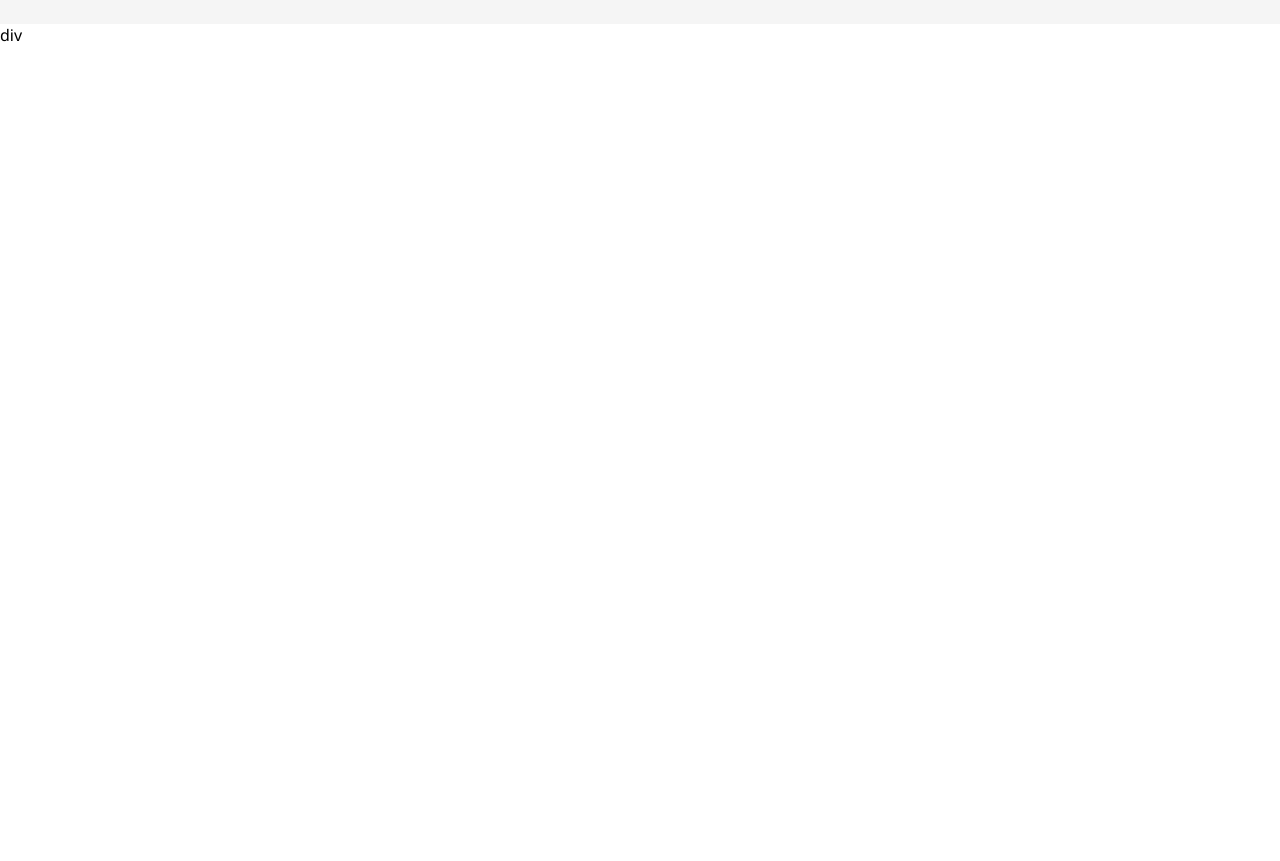
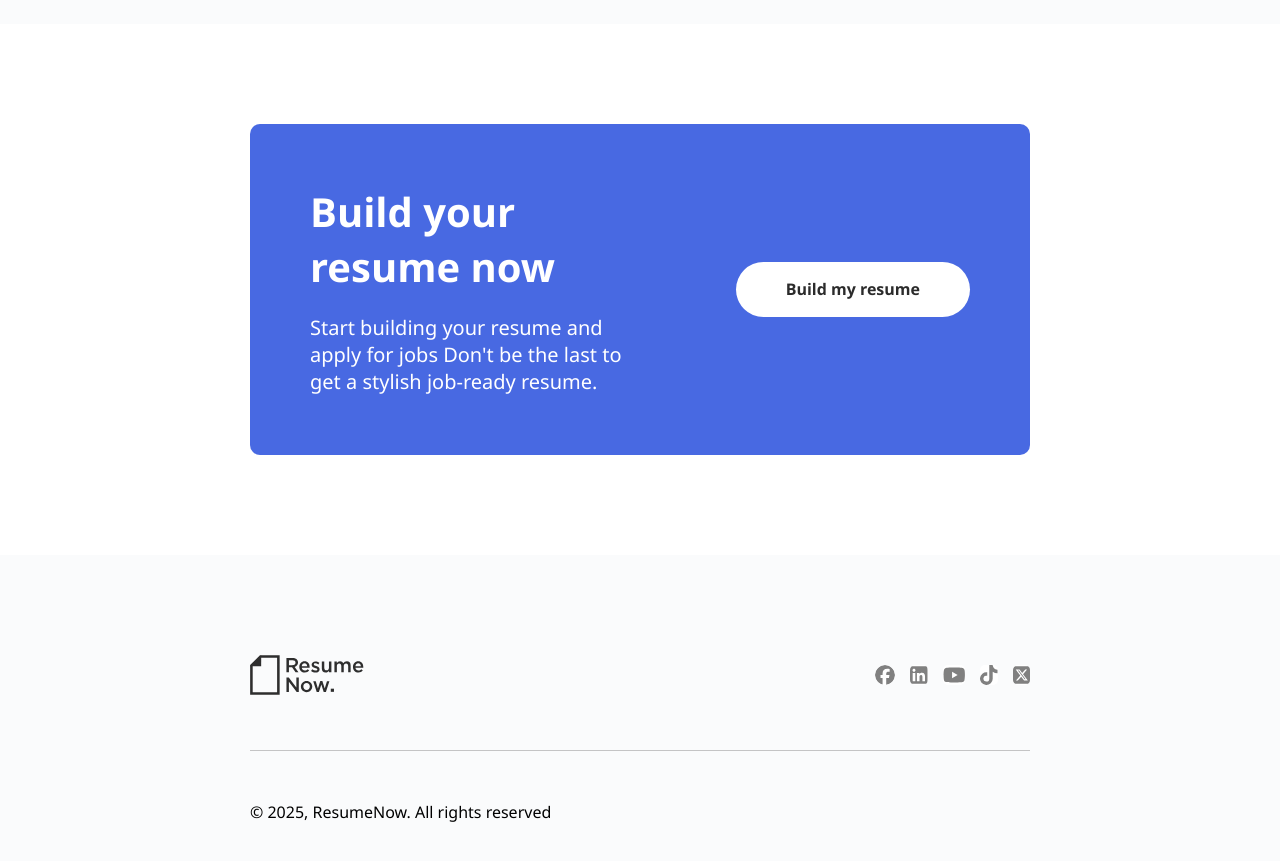
Before and after one commit to Ella59081/ResumeBuilder, a React (Vite) app: page / in a window 1280 px wide. Shown: the part 3000-3861 px from the top of the page. Before the commit the page ends 3046 px from the top, so only its background shows below. Built offline with nearby package versions, Linux system fonts and the light colour scheme.

Commit message:
addition

```diff
--- a/src/Pages/Home/Home.jsx
+++ b/src/Pages/Home/Home.jsx
@@ -46,15 +46,15 @@ function Home(){
                 <div className="temp-grid">
                     <div>
                         <img src="/src/assets/images/template(1).svg" alt="" />
-                        <a className='use' href="">Use this template</a>
+                        <Link to="templates"className='use'>Use this template</Link>
                     </div>
                     <div>
                         <img src="/src/assets/images/template(2).svg" alt="" />
-                        <a className='use' href="">Use this template</a>
+                        <Link to="templates"className='use'>Use this template</Link>
                     </div>
                     <div>
                         <img src="/src/assets/images/resume-Template (1).avif" alt="" />
-                        <a className='use' href="">Use this template</a>
+                        <Link to="templates"className='use'>Use this template</Link>
                     </div>
                 </div>
             </div>
@@ -103,7 +103,43 @@ function Home(){
                     <Link to="templates">Build resume now</Link>
                 </div>
             </div>
-            div
+            <div className="start-now">
+                <div className="inner-div">
+                    <div>
+                        <h1>Build your resume now</h1>
+                        <p>
+                            Start building your resume and apply for jobs
+                            Don't be the last to get a stylish job-ready resume.
+                        </p>
+                    </div>
+                    <Link to="templates">Build my resume</Link>
+                </div>
+            </div>
+            <div className="footer">
+                <div className="foot1">
+                    <Link to="/" className='logo'  href=""><img src="/src/assets/images/logo-resume-now.svg" alt="" /></Link>
+                    <div className="socails">
+                        <span>
+                            <svg className="face" xmlns="http://www.w3.org/2000/svg" viewBox="0 0 512 512"><path d="M512 256C512 114.6 397.4 0 256 0S0 114.6 0 256C0 376 82.7 476.8 194.2 504.5V334.2H141.4V256h52.8V222.3c0-87.1 39.4-127.5 125-127.5c16.2 0 44.2 3.2 55.7 6.4V172c-6-.6-16.5-1-29.6-1c-42 0-58.2 15.9-58.2 57.2V256h83.6l-14.4 78.2H287V510.1C413.8 494.8 512 386.9 512 256h0z"/></svg>
+                        </span>
+                        <span>
+                            <svg className="l-in" xmlns="http://www.w3.org/2000/svg" viewBox="0 0 448 512"><path d="M416 32H31.9C14.3 32 0 46.5 0 64.3v383.4C0 465.5 14.3 480 31.9 480H416c17.6 0 32-14.5 32-32.3V64.3c0-17.8-14.4-32.3-32-32.3zM135.4 416H69V202.2h66.5V416zm-33.2-243c-21.3 0-38.5-17.3-38.5-38.5S80.9 96 102.2 96c21.2 0 38.5 17.3 38.5 38.5 0 21.3-17.2 38.5-38.5 38.5zm282.1 243h-66.4V312c0-24.8-.5-56.7-34.5-56.7-34.6 0-39.9 27-39.9 54.9V416h-66.4V202.2h63.7v29.2h.9c8.9-16.8 30.6-34.5 62.9-34.5 67.2 0 79.7 44.3 79.7 101.9V416z"/></svg>
+                        </span>
+                        <span>
+                            <svg className="y-tube" xmlns="http://www.w3.org/2000/svg" viewBox="0 0 576 512"><path d="M549.7 124.1c-6.3-23.7-24.8-42.3-48.3-48.6C458.8 64 288 64 288 64S117.2 64 74.6 75.5c-23.5 6.3-42 24.9-48.3 48.6-11.4 42.9-11.4 132.3-11.4 132.3s0 89.4 11.4 132.3c6.3 23.7 24.8 41.5 48.3 47.8C117.2 448 288 448 288 448s170.8 0 213.4-11.5c23.5-6.3 42-24.2 48.3-47.8 11.4-42.9 11.4-132.3 11.4-132.3s0-89.4-11.4-132.3zm-317.5 213.5V175.2l142.7 81.2-142.7 81.2z"/></svg>
+                        </span>
+                        <span>
+                            <svg className="tiktok" xmlns="http://www.w3.org/2000/svg" viewBox="0 0 448 512"><path d="M448 209.9a210.1 210.1 0 0 1 -122.8-39.3V349.4A162.6 162.6 0 1 1 185 188.3V278.2a74.6 74.6 0 1 0 52.2 71.2V0l88 0a121.2 121.2 0 0 0 1.9 22.2h0A122.2 122.2 0 0 0 381 102.4a121.4 121.4 0 0 0 67 20.1z"/></svg>
+                        </span>
+                        <span>
+                            <svg className="twitter" xmlns="http://www.w3.org/2000/svg" viewBox="0 0 448 512"><path d="M64 32C28.7 32 0 60.7 0 96V416c0 35.3 28.7 64 64 64H384c35.3 0 64-28.7 64-64V96c0-35.3-28.7-64-64-64H64zm297.1 84L257.3 234.6 379.4 396H283.8L209 298.1 123.3 396H75.8l111-126.9L69.7 116h98l67.7 89.5L313.6 116h47.5zM323.3 367.6L153.4 142.9H125.1L296.9 367.6h26.3z"/></svg>
+                        </span>
+                    </div>
+                </div>
+                <div className="foot2">
+                    <p>© 2025, ResumeNow. All rights reserved</p>
+                </div>
+            </div>
         </div>
 
         </>
--- a/src/Pages/Home/home.css
+++ b/src/Pages/Home/home.css
@@ -181,7 +181,7 @@
 }
 .how-to{
     padding: 50px 250px;
-    background-color: whitesmoke;
+    background-color: #fafbfc;
 }
 .how-to > p{
     font-size: 20px;
@@ -240,3 +240,92 @@
 .card p{
     font-size: 17px;
 }
+.start-now{
+    padding: 100px 250px;
+}
+.inner-div{
+    padding: 60px;
+    display: flex;
+    justify-content: space-between;
+    align-items: center;
+    background-color: rgb(72, 105, 226);
+    color: white;
+    border-radius: 10px;
+}
+.inner-div div{
+    display: flex;
+    flex-direction: column;
+    gap: 20px;
+    width: 50%;
+}
+.inner-div h1{
+    font-size: 40px;
+}
+.inner-div p{
+    font-size: 20px;
+}
+.inner-div a{
+    padding: 18px 50px;
+    color: rgb(43, 43, 43);
+    background-color: white;
+    width: fit-content;
+    border: none;
+    line-height: 19px;
+    border-radius: 30px;
+    font-size: 16px;
+    display: flex;
+    align-items: center;
+    justify-content: center;
+    font-weight: bold;
+    text-decoration: none;
+}
+.footer{
+    padding: 100px 250px;
+    background-color: #fafbfc;
+}
+.foot1{
+    display: flex;
+    justify-content: space-between;
+    align-items: center;
+    padding-bottom: 50px;
+    border-bottom: 1px solid #aaaa;
+}
+.socails{
+    display: flex;
+    gap: 15px;
+    align-items: center;
+}
+/* .socails span{
+    background-color: white;
+    padding: 0;
+} */
+.socails span svg{
+    height: 20px;
+    fill: grey;
+    background-color: white;
+    padding: 0px;
+}
+.face{
+    border-radius: 100%;
+}
+.face:hover{
+    fill: blue;
+}
+.socails .l-in, .twitter{
+    border-radius: 5px;
+}
+.twitter:hover{
+    fill: black;
+}
+.y-tube{
+    border-radius: 5px;
+}
+.tiktok{
+    border-radius: 5px;
+}
+.tiktok:hover{
+    fill: black;
+}
+.foot2{
+    padding-top: 50px;
+}
```
